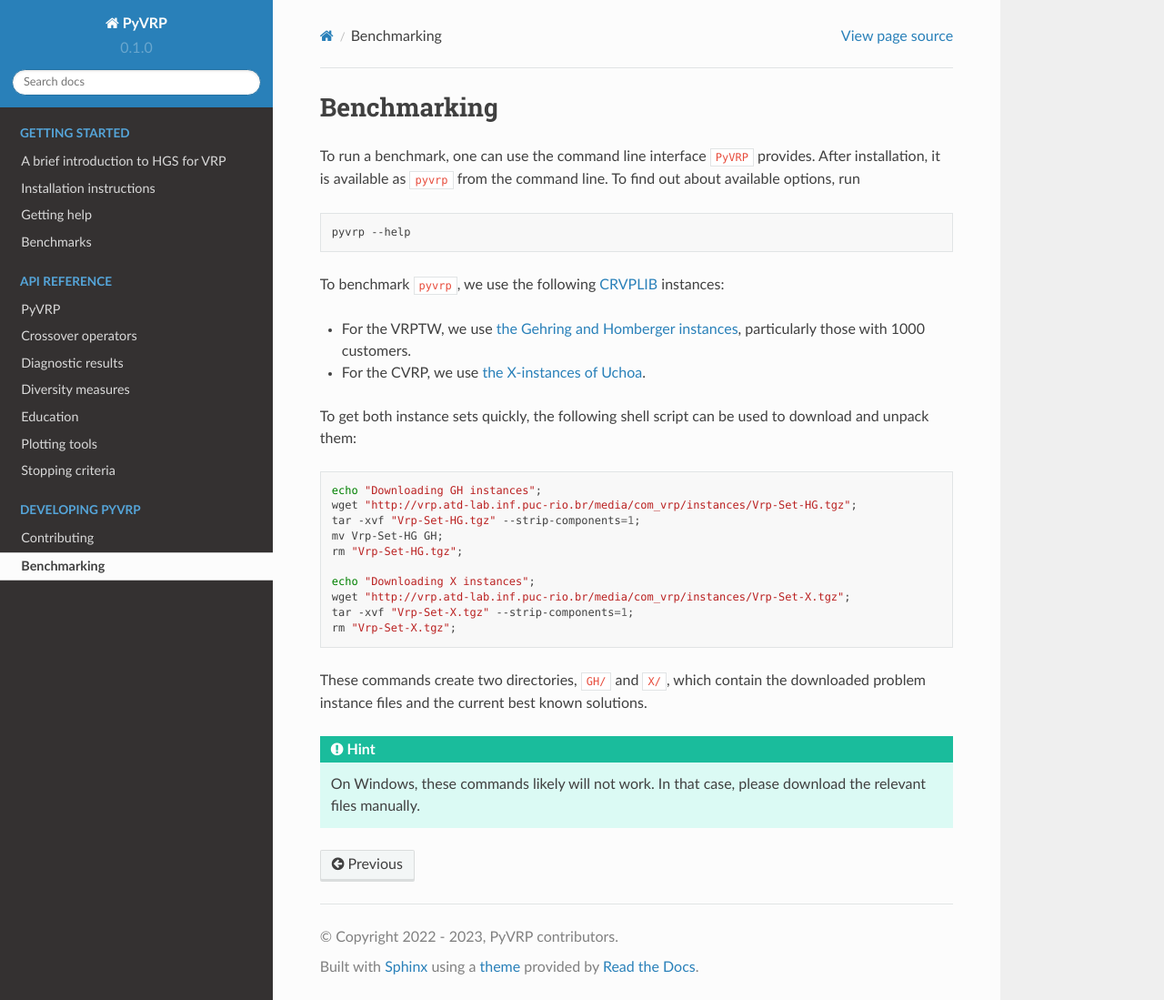
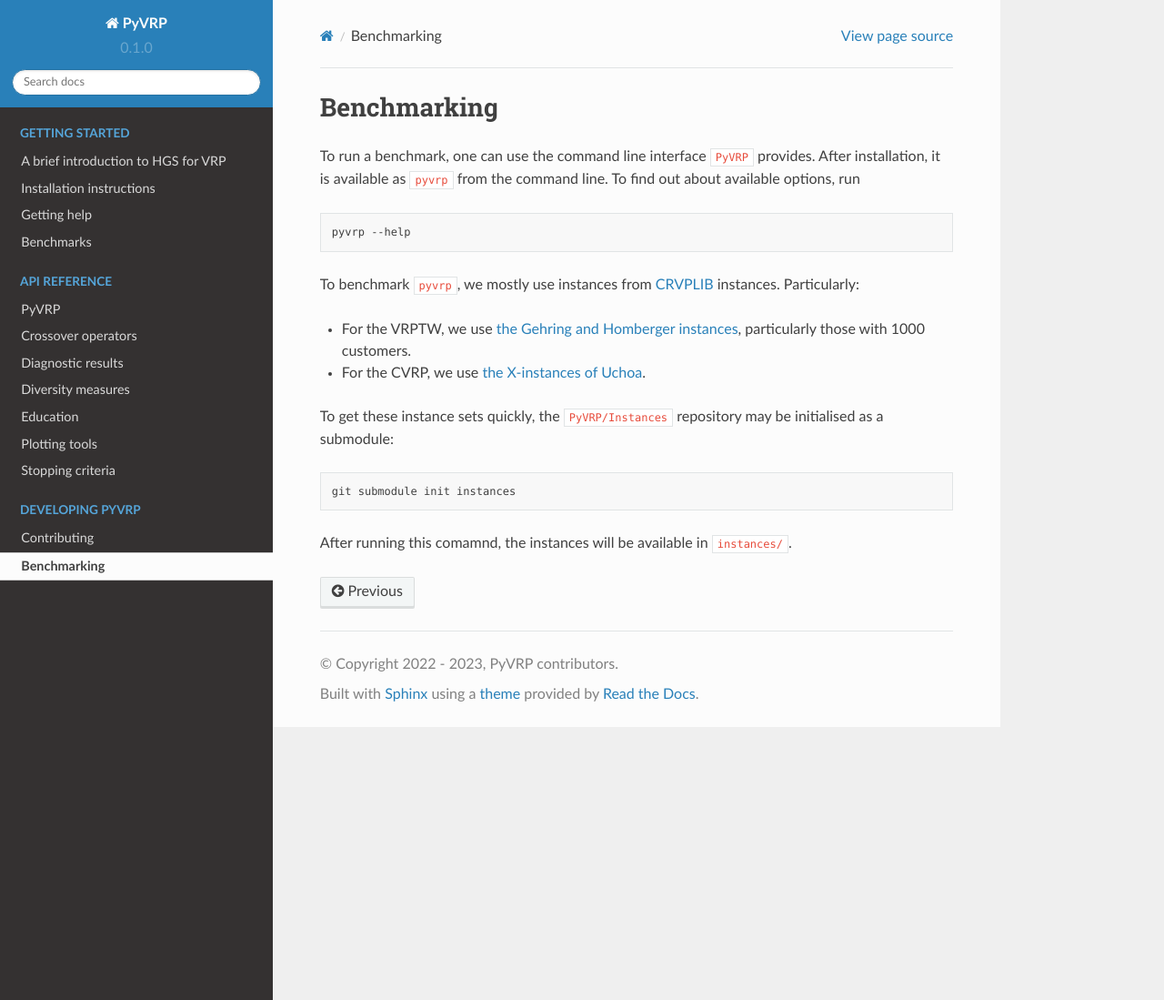
Before and after one commit to PyVRP/PyVRP, a Sphinx documentation site: the page built from docs/source/dev/benchmarking.rst, in a window 1280 px wide and 1099 px high. Shown: the whole window at 91% size. Built offline with Sphinx 7.4.7 and the Read the Docs theme 2.0.0, drawn with Linux system fonts in a browser that asks for light colours; pages that are not in the unit, such as notebooks, are missing from menus.

Commit message:
Add PyVRP/Instances submodule

```diff
--- a/docs/source/dev/benchmarking.rst
+++ b/docs/source/dev/benchmarking.rst
@@ -9,30 +9,17 @@ To find out about available options, run
 
    pyvrp --help
 
-To benchmark ``pyvrp``, we use the following `CRVPLIB <http://vrp.atd-lab.inf.puc-rio.br/index.php/en/>`_ instances:
+To benchmark ``pyvrp``, we mostly use instances from `CRVPLIB <http://vrp.atd-lab.inf.puc-rio.br/index.php/en/>`_ instances.
+Particularly:
 
 * For the VRPTW, we use `the Gehring and Homberger instances <http://vrp.atd-lab.inf.puc-rio.br/media/com_vrp/instances/Vrp-Set-HG.tgz>`_, particularly those with 1000 customers.
 
 * For the CVRP, we use `the X-instances of Uchoa <http://vrp.atd-lab.inf.puc-rio.br/media/com_vrp/instances/Vrp-Set-X.tgz>`_.
 
-To get both instance sets quickly, the following shell script can be used to download and unpack them:
+To get these instance sets quickly, the ``PyVRP/Instances`` repository may be initialised as a submodule:
 
 .. code-block:: shell
 
-   echo "Downloading GH instances";
-   wget "http://vrp.atd-lab.inf.puc-rio.br/media/com_vrp/instances/Vrp-Set-HG.tgz";
-   tar -xvf "Vrp-Set-HG.tgz" --strip-components=1;
-   mv Vrp-Set-HG GH;
-   rm "Vrp-Set-HG.tgz";
+   git submodule init instances
 
-   echo "Downloading X instances";
-   wget "http://vrp.atd-lab.inf.puc-rio.br/media/com_vrp/instances/Vrp-Set-X.tgz";
-   tar -xvf "Vrp-Set-X.tgz" --strip-components=1;
-   rm "Vrp-Set-X.tgz";
-
-These commands create two directories, ``GH/`` and ``X/``, which contain the downloaded problem instance files and the current best known solutions.
-
-.. hint::
-
-   On Windows, these commands likely will not work.
-   In that case, please download the relevant files manually.
+After running this comamnd, the instances will be available in ``instances/``.
```
Also changed, not shown: .gitmodules (added).
